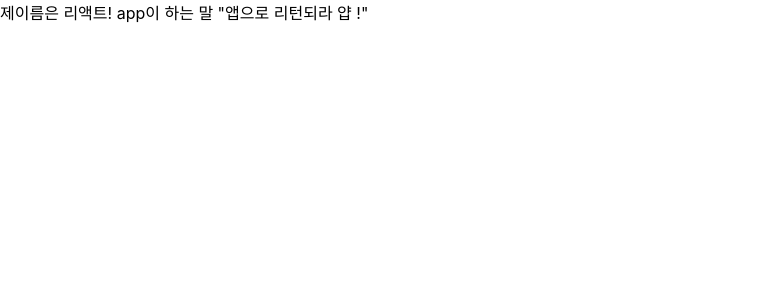
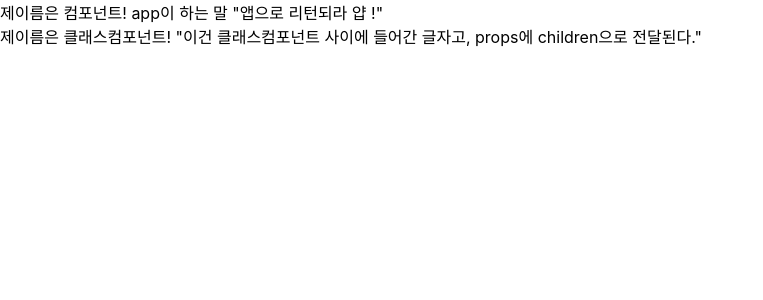
Before and after one commit to hwajj/react-practice-repository, a React (Create React App) app: page / in a window 1280 px wide. Shown: the top 300 px of the page, without its empty margins (0-763 px from the left). Built offline with nearby package versions, Linux system fonts and the light colour scheme.

Commit message:
Study props
Learn defaultProps, propsTypes, children

```diff
--- a/src/App.js
+++ b/src/App.js
@@ -1,9 +1,16 @@
 import './App.css';
 import MyComponent from './MyComponent';
-
+import MyClassComponent from './MyClassComponent';
 function App() {
 	const name = '리액트';
-	return <MyComponent name={name}>앱으로 리턴되라 얍 !</MyComponent>;
+	return (
+		<>
+			<MyComponent name="컴포넌트">앱으로 리턴되라 얍 !</MyComponent>
+			<MyClassComponent name="클래스컴포넌트">
+				이건 클래스컴포넌트 사이에 들어간 글자고, props에 children으로 전달된다.
+			</MyClassComponent>
+		</>
+	);
 }
 
 export default App;
--- /dev/null
+++ b/src/MyClassComponent.jsx
@@ -0,0 +1,23 @@
+import React, { Component } from 'react';
+import PropTypes from 'prop-types';
+
+class MyClassComponent extends Component {
+	render() {
+		const { name, children } = this.props;
+		return (
+			<div>
+				제이름은 {name || '무엇'}! "{children}"
+			</div>
+		);
+	}
+}
+
+MyClassComponent.defaultProps = {
+	name: '클래스컴포넌트',
+};
+
+MyClassComponent.propTypes = {
+	name: PropTypes.string.isRequired,
+};
+
+export default MyClassComponent;
--- a/src/MyComponent.js
+++ /dev/null
@@ -1,15 +0,0 @@
-import React from 'react';
-
-const MyComponent = (props) => {
-	return (
-		<div>
-			{' '}
-			제이름은 {props.name || '무엇'}! app이 하는 말 "{props.children}"
-		</div>
-	);
-};
-MyComponent.defaultProps = {
-	name: '홍길동',
-};
-
-export default MyComponent;
--- /dev/null
+++ b/src/MyComponent.jsx
@@ -0,0 +1,21 @@
+import React from 'react';
+import PropTypes from 'prop-types';
+
+const MyComponent = (props) => {
+	const { name, children } = props;
+	return (
+		<div>
+			제이름은 {name || '무엇'}! app이 하는 말 "{children}"
+		</div>
+	);
+};
+
+MyComponent.defaultProps = {
+	name: '홍길동',
+};
+
+MyComponent.propTypes = {
+	name: PropTypes.string.isRequired,
+};
+
+export default MyComponent;
```
Also changed, not shown: 1 other file (tests, documents, lock files or other folders).
